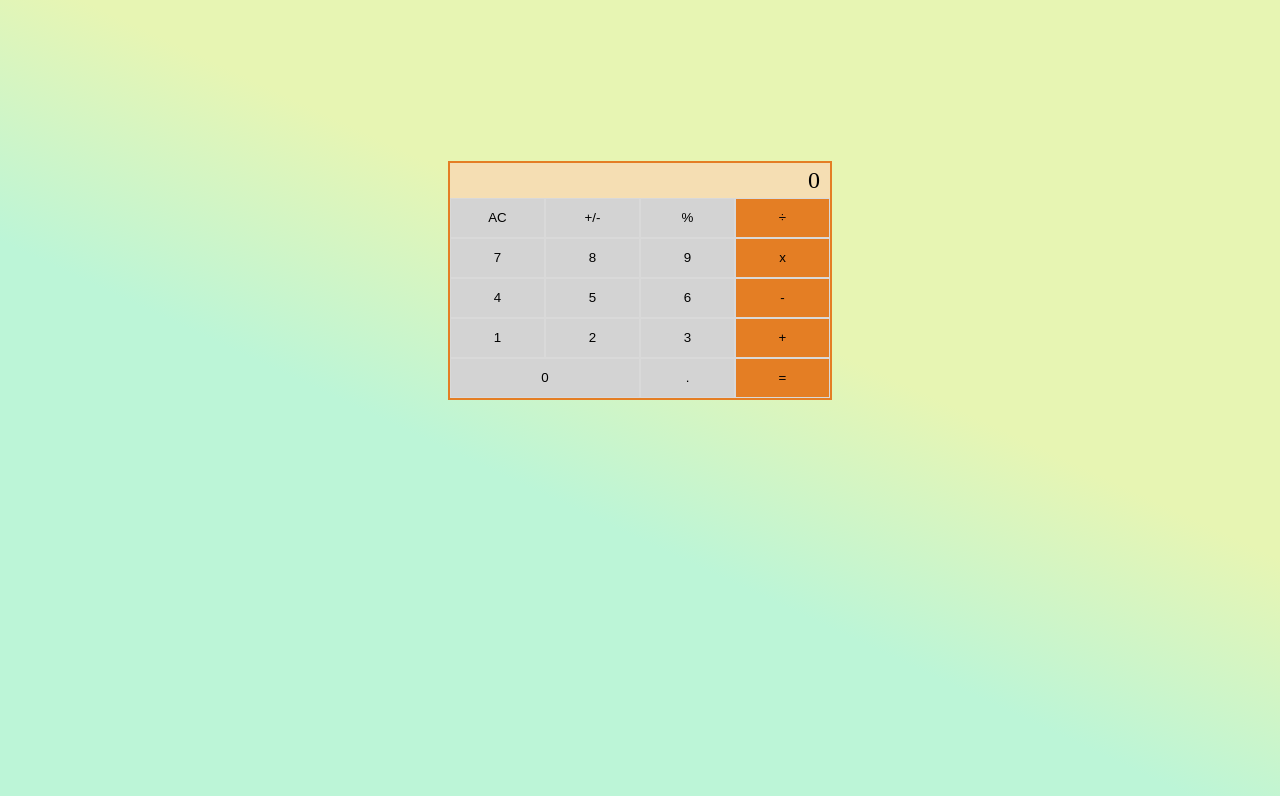
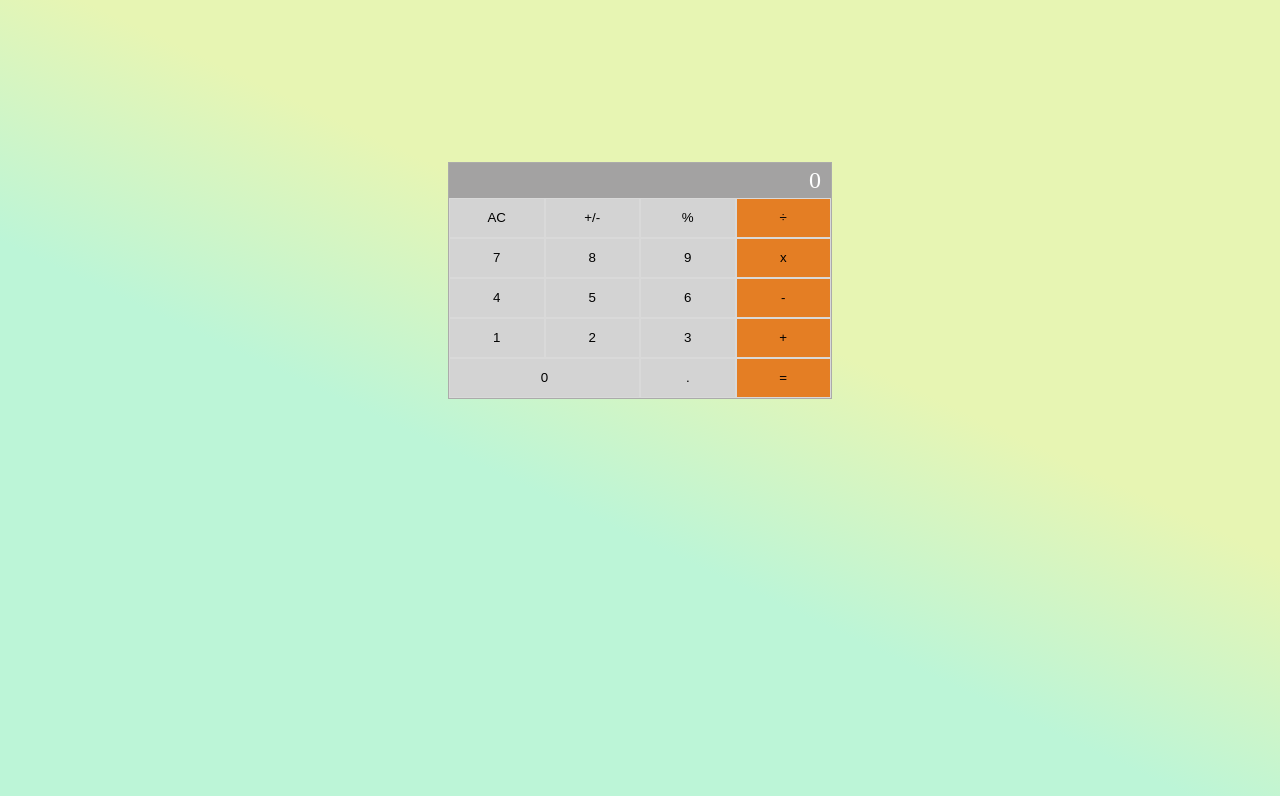
Before and after one commit to brainconnect93/Math-magicians, a React (Create React App) app: page / in a window 1280 px wide. Shown: the top 796 px of the page. Built offline with nearby package versions, Linux system fonts and the light colour scheme.

Commit message:
rectify the design according to the reviewer request

```diff
--- a/src/index.css
+++ b/src/index.css
@@ -22,13 +22,13 @@ body {
 }
 
 .calc-box {
-  background-color: #f5deb3;
+  background-color: rgb(163, 162, 162);
   display: flex;
   flex-direction: column;
   justify-content: center;
   align-items: center;
   width: 30%;
-  border: 2px solid rgb(228, 126, 36);
+  border: 1px solid rgb(171, 171, 170);
 }
 
 .screen {
@@ -41,6 +41,7 @@ body {
 .output {
   margin-right: 10px;
   font-size: 24px;
+  color: #fff;
 }
 
 .buttons {
```
